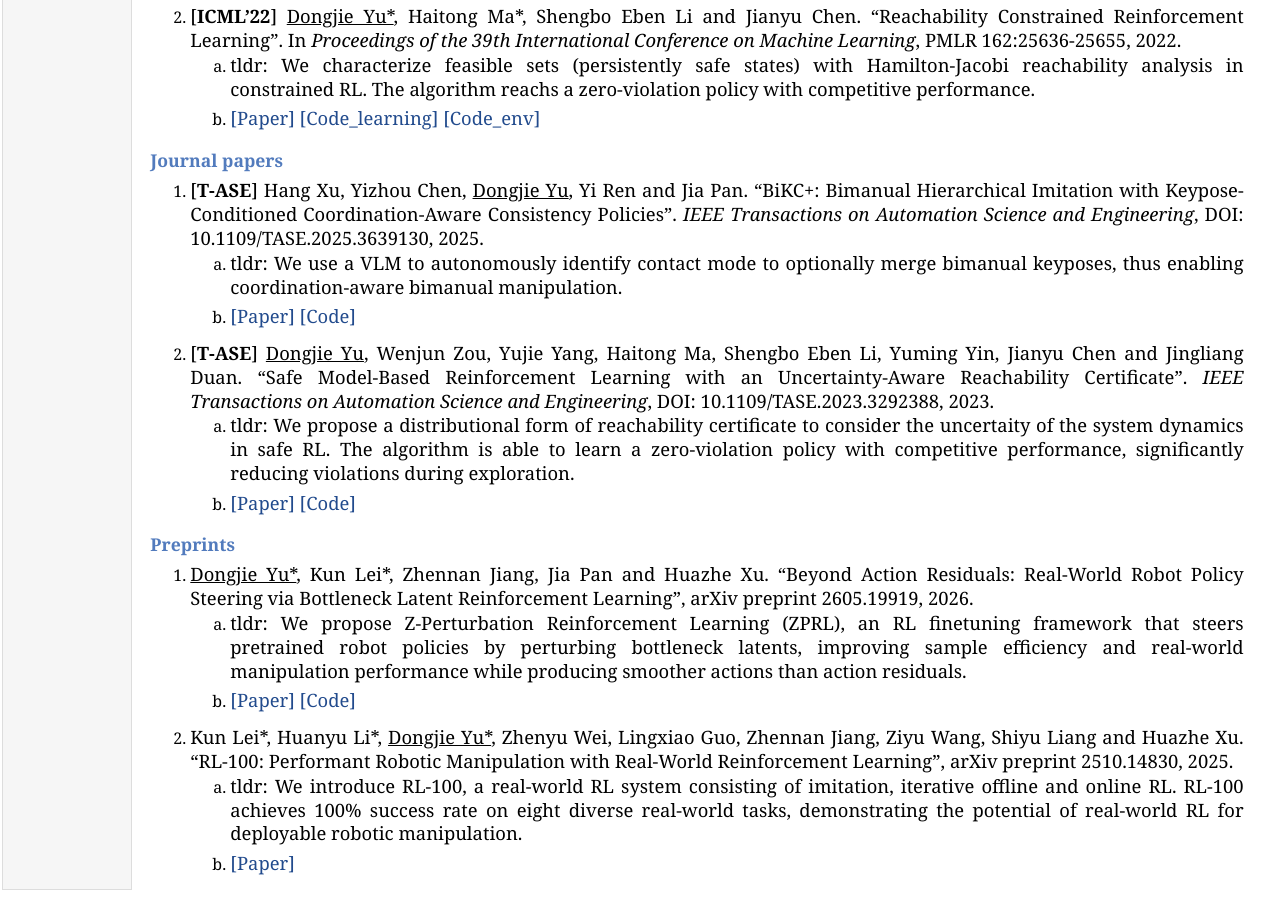
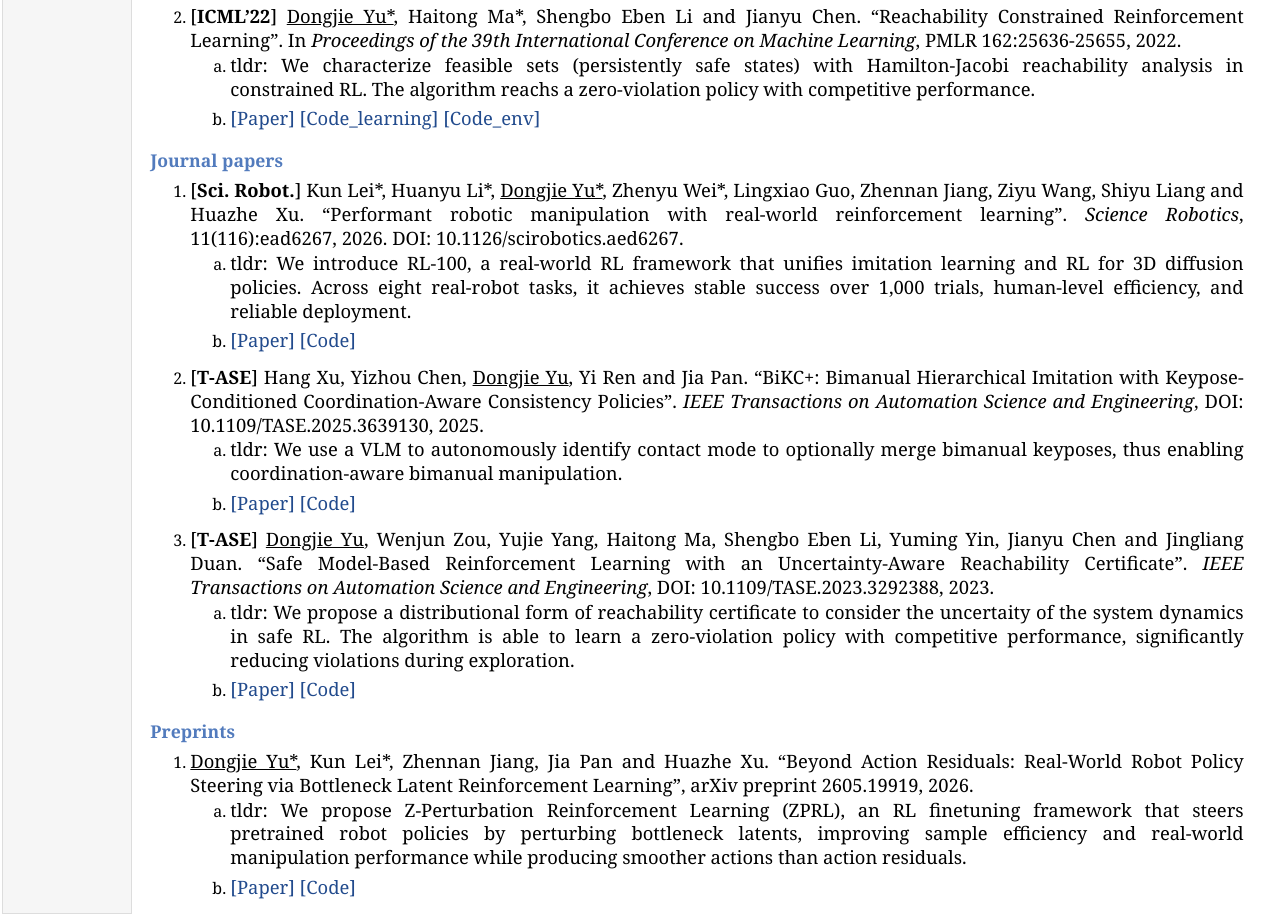
Before and after one commit to ManUtdMoon/manutdmoon.github.io, a plain HTML site: page pub.html in a window 1280 px wide. Shown: the part 272-1196 px from the top of the page. Before the commit the page ends 1172 px from the top, so only its background shows below. Drawn offline with nearby package versions, Linux system fonts and the light colour scheme; some packages are replaced by stand-ins of ours.

Commit message:
fix: update rl-100 info and CV

```diff
--- a/pub.html
+++ b/pub.html
@@ -63,6 +63,17 @@
 </ol>
 <h3>Journal papers</h3>
 <ol>
+<li><p>[<b>Sci. Robot.</b>] Kun Lei*, Huanyu Li*, <u>Dongjie Yu*</u>, Zhenyu Wei*, Lingxiao Guo, Zhennan Jiang, Ziyu Wang, Shiyu Liang and Huazhe Xu. &ldquo;Performant robotic manipulation with real-world reinforcement learning&rdquo;. <i>Science Robotics</i>, 11(116):ead6267, 2026. DOI: 10.1126/scirobotics.aed6267.
+</p>
+<ol>
+<li><p>tldr: We introduce RL-100, a real-world RL framework that unifies imitation learning and RL for 3D diffusion policies. Across eight real-robot tasks, it achieves stable success over 1,000 trials, human-level efficiency, and reliable deployment.
+</p>
+</li>
+<li><p><a href="https://www.science.org/doi/10.1126/scirobotics.aed6267" target=&ldquo;blank&rdquo;>[Paper]</a> <a href="https://github.com/Lei-Kun/RL-100" target=&ldquo;blank&rdquo;>[Code]</a>
+
+</p>
+</li></ol>
+</li>
 <li><p>[<b>T-ASE</b>] Hang Xu, Yizhou Chen, <u>Dongjie Yu</u>, Yi Ren and Jia Pan. &ldquo;BiKC+: Bimanual Hierarchical Imitation with Keypose-Conditioned Coordination-Aware Consistency Policies&rdquo;. <i>IEEE Transactions on Automation Science and Engineering</i>, DOI: 10.1109/TASE.2025.3639130, 2025.
 </p>
 <ol>
@@ -96,17 +107,6 @@
 </p>
 </li>
 <li><p><a href="https://arxiv.org/abs/2605.19919" target=&ldquo;blank&rdquo;>[Paper]</a> <a href="https://github.com/manUtdMoon/ZPRL" target=&ldquo;blank&rdquo;>[Code]</a>
-
-</p>
-</li></ol>
-</li>
-<li><p>Kun Lei*, Huanyu Li*, <u>Dongjie Yu*</u>, Zhenyu Wei, Lingxiao Guo, Zhennan Jiang, Ziyu Wang, Shiyu Liang and Huazhe Xu. &ldquo;RL-100: Performant Robotic Manipulation with Real-World Reinforcement Learning&rdquo;, arXiv preprint 2510.14830, 2025.
-</p>
-<ol>
-<li><p>tldr: We introduce RL-100, a real-world RL system consisting of imitation, iterative offline and online RL. RL-100 achieves 100% success rate on eight diverse real-world tasks, demonstrating the potential of real-world RL for deployable robotic manipulation.
-</p>
-</li>
-<li><p><a href="https://arxiv.org/abs/2510.14830" target=&ldquo;blank&rdquo;>[Paper]</a>
 </p>
 </li>
 </ol>
```
Also changed, not shown: index.html (+4 -1 lines), 3 other files.
